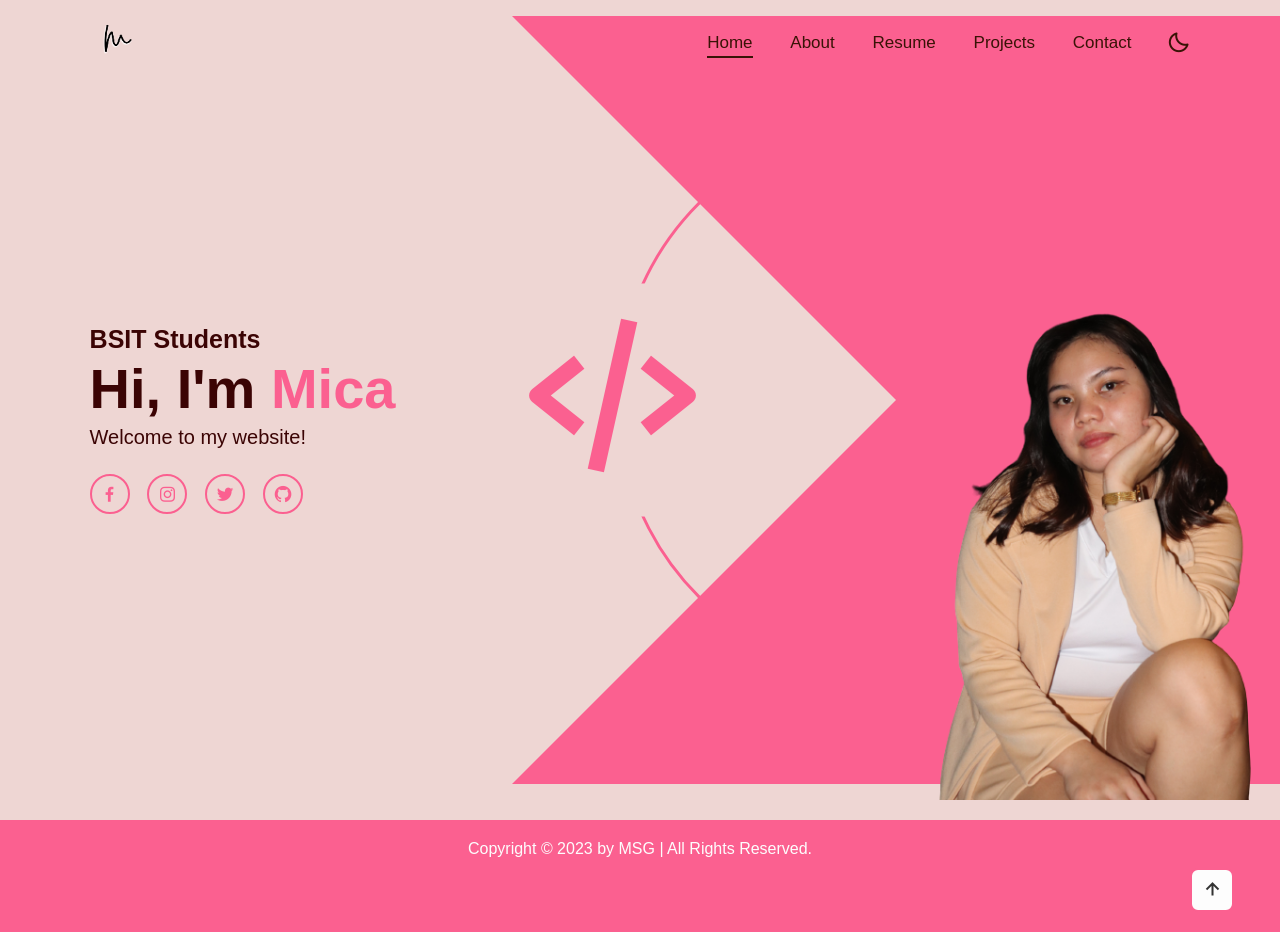
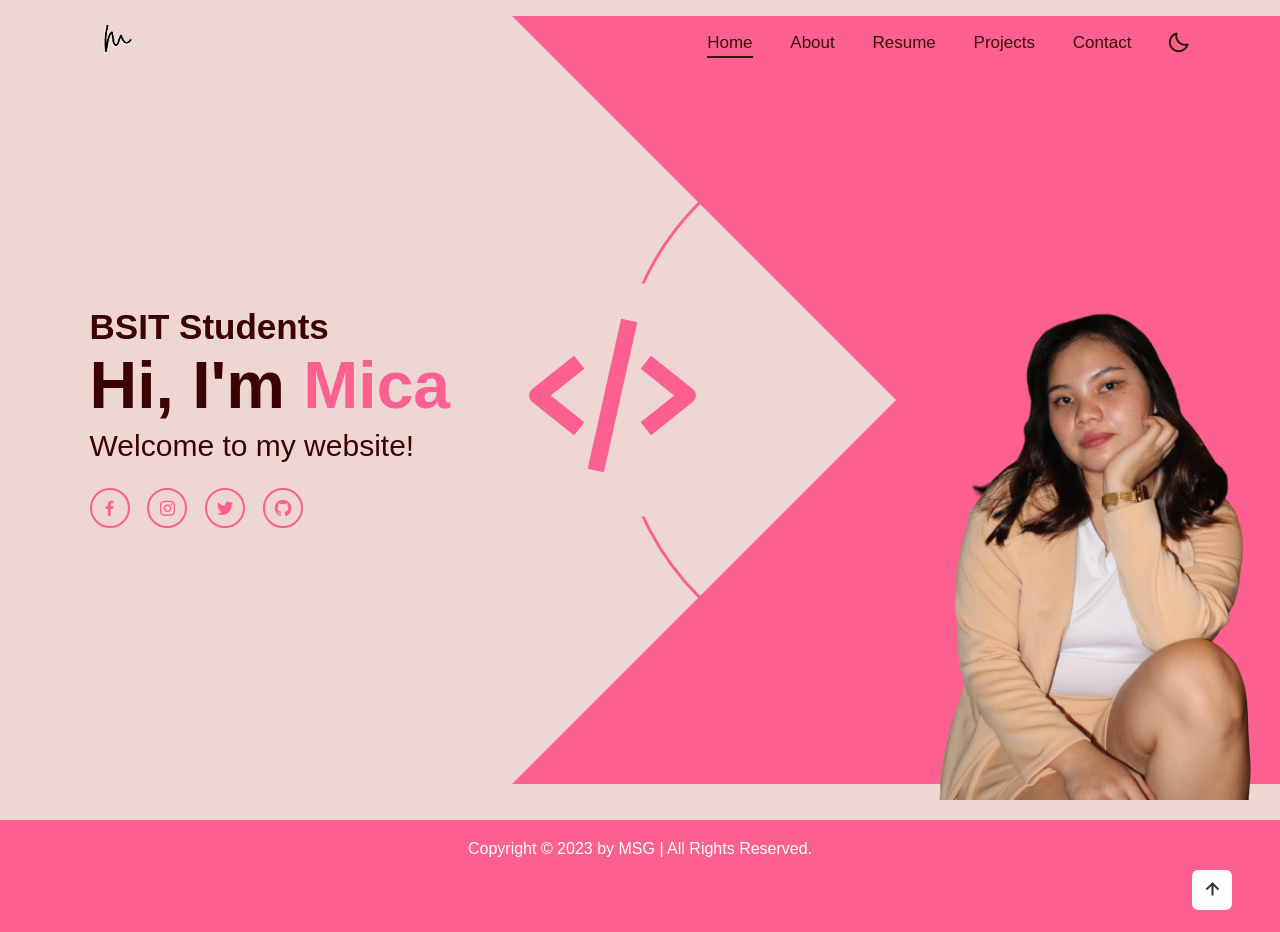
Before and after one commit to micagdst/micagdst.github.io, a plain HTML site: page index.html in a window 1280 px wide. Drawn offline with nearby package versions, Linux system fonts and the light colour scheme.

Commit message:
Update style.css

```diff
--- a/css/style.css
+++ b/css/style.css
@@ -161,20 +161,20 @@ section {
 }
 
 .home-content h3 {
-    font-size: 2.5rem;
+    font-size: 3.5rem;
     font-weight: 700;
     line-height: .3;
     margin-bottom: 1rem
 }
 
 .home-content h1 {
-    font-size: 5.6rem;
+    font-size: 6.6rem;
     font-weight: 700;
     line-height: 1.3;
 }
 
 .home-content p {
-    font-size: 2rem;
+    font-size: 3rem;
 }
 
 .home-content .social-media a {
```
